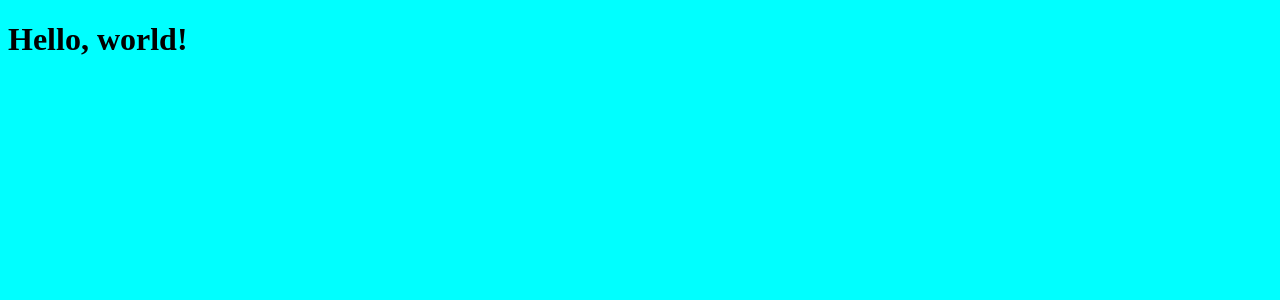
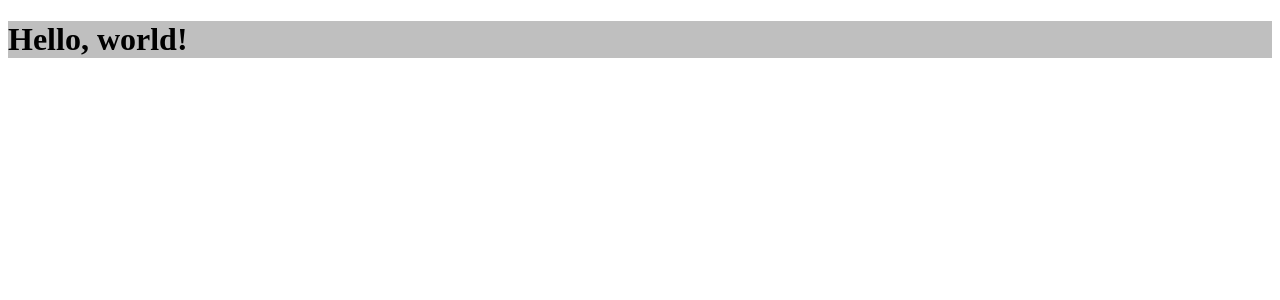
Before and after one commit to lucaslirah/Rocketsnotes, a React (Vite) app: page / in a window 1280 px wide. Shown: the top 300 px of the page. Built offline with nearby package versions, Linux system fonts and the light colour scheme.

Commit message:
styled-components library installed

```diff
--- a/package.json
+++ b/package.json
@@ -11,7 +11,8 @@
   },
   "dependencies": {
     "react": "^18.2.0",
-    "react-dom": "^18.2.0"
+    "react-dom": "^18.2.0",
+    "styled-components": "^6.0.7"
   },
   "devDependencies": {
     "@types/react": "^18.2.15",
--- a/src/pages/Details/index.jsx
+++ b/src/pages/Details/index.jsx
@@ -1,8 +1,9 @@
-import "./styles.css"
-
+import {Container} from "./styles.js"
 export function Details() {
 
   return (
-    <h1>Hello, world!</h1>
+    <Container>
+      <h1>Hello, world!</h1>
+    </Container>
   )
 }
--- a/src/pages/Details/styles.css
+++ /dev/null
@@ -1,3 +0,0 @@
-body{
-    background-color: aqua;
-}
--- /dev/null
+++ b/src/pages/Details/styles.js
@@ -0,0 +1,5 @@
+import styled from 'styled-components'
+
+export const Container = styled.div`
+    background-color: #7777;
+`
```
Also changed, not shown: 1 other file (tests, documents, lock files or other folders).
